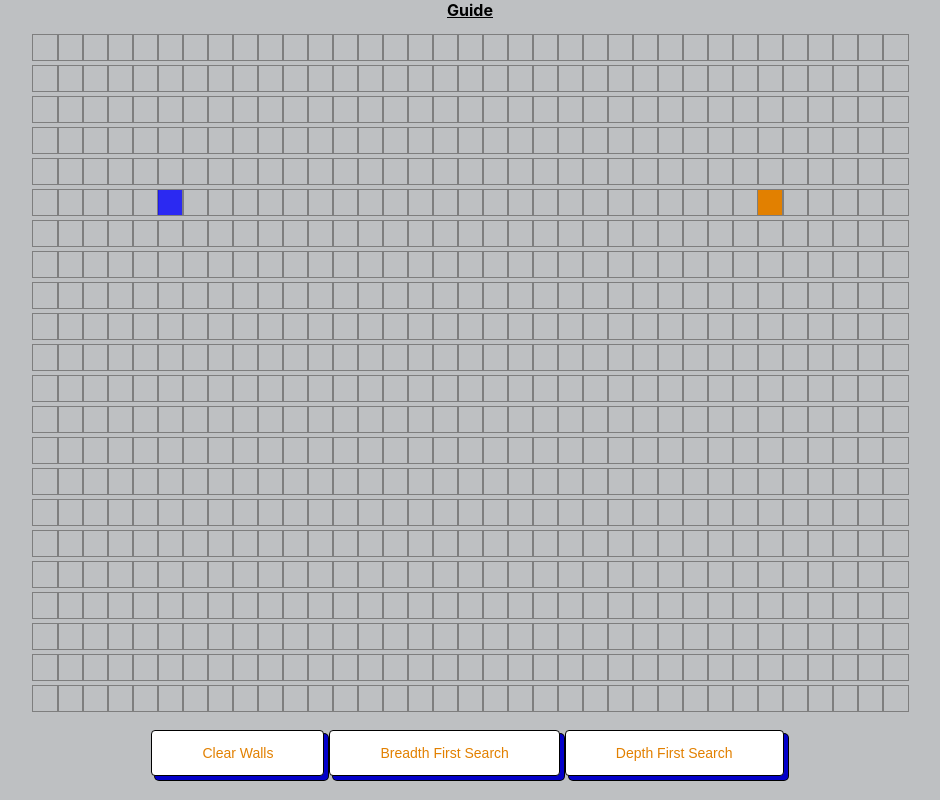
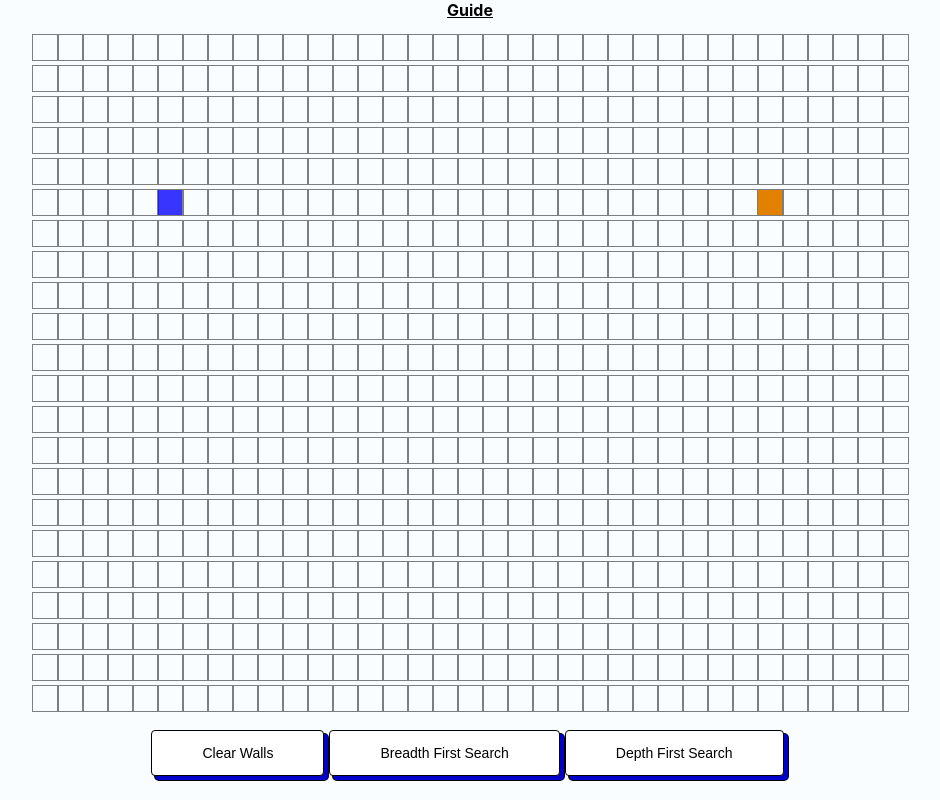
Before and after one commit to Fjguido/Guide, a React (Create React App) app: page / in a window 1280 px wide. Shown: the whole page, without its empty margins (170-1110 px from the left). Built offline with nearby package versions, Linux system fonts and the light colour scheme.

Commit message:
added styling

```diff
--- a/src/Components/Pathfinder/Pathfinder.css
+++ b/src/Components/Pathfinder/Pathfinder.css
@@ -17,7 +17,7 @@
   } */
 
   body {
-    background-color: #BEC0C2;
+    background-color: #fafdff;
   }
 
   .title b{
@@ -37,7 +37,7 @@
     border-radius: 4px;
     box-shadow: rgba(4, 0, 255, 0.788) 4px 4px 0 0,#000 4px 4px 0 1px;
     box-sizing: border-box;
-    color: rgb(226, 128, 0);
+    color: rgb(0, 0, 0);
     cursor: pointer;
     display: inline-block;
     font-family: ITCAvantGardeStd-Bk,Arial,sans-serif;
@@ -70,7 +70,7 @@
   }
 
   button:not([disabled]):active {
-    box-shadow: #fff 2px 2px 0 0, #000 2px 2px 0 1px;
+    box-shadow: rgb(226, 128, 0) 2px 2px 0 0, #000 2px 2px 0 1px;
     transform: translate(2px, 2px);
   }
 
```
